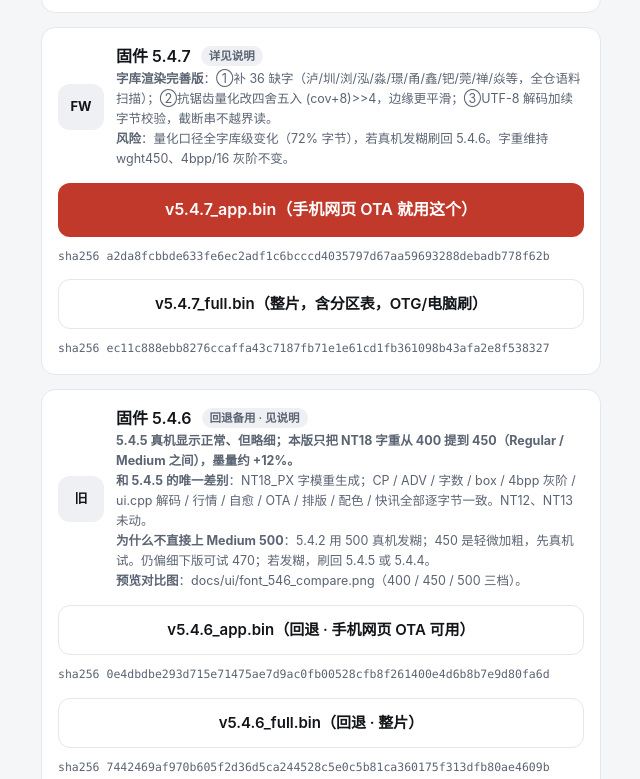
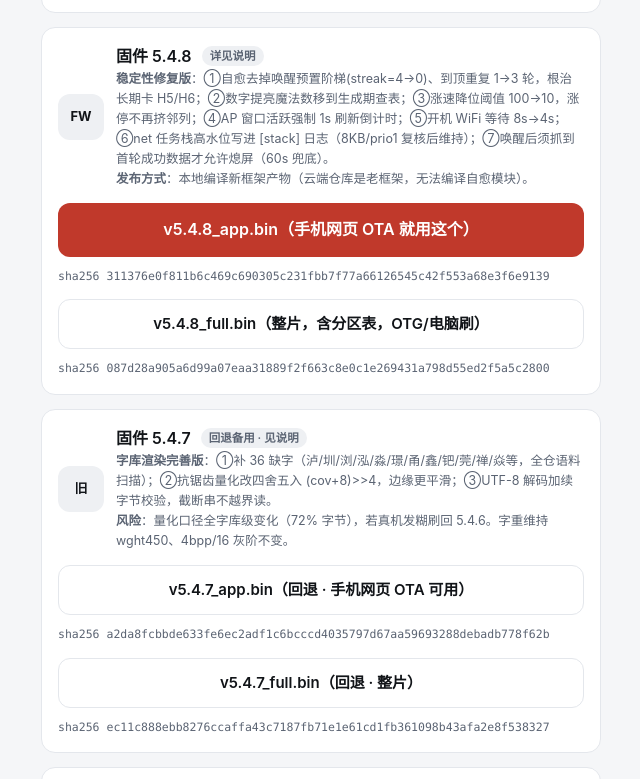
Before and after one commit to xiaoxiao456258/aipassport-dl, a plain HTML site: page index.html in a window 1280 px wide. Shown: the part 756-1535 px from the top of the page, without its empty margins (319-959 px from the left). Drawn offline with Linux system fonts and the light colour scheme.

Commit message:
site: 固件 5.4.8

```diff
--- a/index.html
+++ b/index.html
@@ -84,13 +84,27 @@
     <div class="row">
       <div class="icon alt">FW</div>
       <div>
-        <div class="name">固件 5.4.7 <span class="tag">详见说明</span></div>
+        <div class="name">固件 5.4.8 <span class="tag">详见说明</span></div>
+        <div class="meta"><b>稳定性修复版</b>：①自愈去掉唤醒预置阶梯(streak=4→0)、到顶重复 1→3 轮，根治长期卡 H5/H6；②数字提亮魔法数移到生成期查表；③涨速降位阈值 100→10，涨停不再挤邻列；④AP 窗口活跃强制 1s 刷新倒计时；⑤开机 WiFi 等待 8s→4s；⑥net 任务栈高水位写进 [stack] 日志（8KB/prio1 复核后维持）；⑦唤醒后须抓到首轮成功数据才允许熄屏（60s 兜底）。<br><b>发布方式</b>：本地编译新框架产物（云端仓库是老框架，无法编译自愈模块）。</div>
+      </div>
+    </div>
+    <a class="btn" data-file="v5.4.8_app.bin" href="./v5.4.8_app.bin" download>v5.4.8_app.bin（手机网页 OTA 就用这个）</a>
+    <div class="hash">sha256 311376e0f811b6c469c690305c231fbb7f77a66126545c42f553a68e3f6e9139</div>
+    <a class="btn ghost" data-file="v5.4.8_full.bin" href="./v5.4.8_full.bin" download>v5.4.8_full.bin（整片，含分区表，OTG/电脑刷）</a>
+    <div class="hash">sha256 087d28a905a6d99a07eaa31889f2f663c8e0c1e269431a798d55ed2f5a5c2800</div>
+  </div>
+
+  <div class="card">
+    <div class="row">
+      <div class="icon alt">旧</div>
+      <div>
+        <div class="name">固件 5.4.7 <span class="tag">回退备用 · 见说明</span></div>
         <div class="meta"><b>字库渲染完善版</b>：①补 36 缺字（泸/圳/浏/泓/淼/璟/甬/鑫/钯/莞/禅/焱等，全仓语料扫描）；②抗锯齿量化改四舍五入 (cov+8)&gt;&gt;4，边缘更平滑；③UTF-8 解码加续字节校验，截断串不越界读。<br><b>风险</b>：量化口径全字库级变化（72% 字节），若真机发糊刷回 5.4.6。字重维持 wght450、4bpp/16 灰阶不变。</div>
       </div>
     </div>
-    <a class="btn" data-file="v5.4.7_app.bin" href="./v5.4.7_app.bin" download>v5.4.7_app.bin（手机网页 OTA 就用这个）</a>
+    <a class="btn ghost" data-file="v5.4.7_app.bin" href="./v5.4.7_app.bin" download>v5.4.7_app.bin（回退 · 手机网页 OTA 可用）</a>
     <div class="hash">sha256 a2da8fcbbde633fe6ec2adf1c6bcccd4035797d67aa59693288debadb778f62b</div>
-    <a class="btn ghost" data-file="v5.4.7_full.bin" href="./v5.4.7_full.bin" download>v5.4.7_full.bin（整片，含分区表，OTG/电脑刷）</a>
+    <a class="btn ghost" data-file="v5.4.7_full.bin" href="./v5.4.7_full.bin" download>v5.4.7_full.bin（回退 · 整片）</a>
     <div class="hash">sha256 ec11c888ebb8276ccaffa43c7187fb71e1e61cd1fb361098b43afa2e8f538327</div>
   </div>
 
@@ -159,10 +173,10 @@
         <div class="meta">上面是 GitHub Pages，国内实测约 38 KB/s，1.57 MB 经常下半截 —— 半截镜像能写入、但校验过不了，就是这个报错。下面走 jsDelivr 实测约 250 KB/s，与上面的文件<strong>逐字节相同</strong>。下完对一下大小，不对就别刷。</div>
       </div>
     </div>
-    <a class="btn" href="https://cdn.jsdelivr.net/gh/xiaoxiao456258/aipassport-dl@1821207f/v5.4.7_app.bin" download>v5.4.7_app.bin（加速 · 手机 OTA 用）</a>
-    <div class="hash">下完核对：1,664,144 字节 · sha256 a2da8fcbbde633fe6ec2adf1c6bcccd4035797d67aa59693288debadb778f62b</div>
-    <a class="btn ghost" href="https://cdn.jsdelivr.net/gh/xiaoxiao456258/aipassport-dl@1821207f/v5.4.7_full.bin" download>v5.4.7_full.bin（加速 · 整片）</a>
-    <div class="hash">下完核对：1,729,680 字节 · sha256 ec11c888ebb8276ccaffa43c7187fb71e1e61cd1fb361098b43afa2e8f538327</div>
+    <a class="btn" href="https://cdn.jsdelivr.net/gh/xiaoxiao456258/aipassport-dl@PENDING/v5.4.8_app.bin" download>v5.4.8_app.bin（加速 · 手机 OTA 用）</a>
+    <div class="hash">下完核对：1,676,688 字节 · sha256 311376e0f811b6c469c690305c231fbb7f77a66126545c42f553a68e3f6e9139</div>
+    <a class="btn ghost" href="https://cdn.jsdelivr.net/gh/xiaoxiao456258/aipassport-dl@PENDING/v5.4.8_full.bin" download>v5.4.8_full.bin（加速 · 整片）</a>
+    <div class="hash">下完核对：1,742,224 字节 · sha256 087d28a905a6d99a07eaa31889f2f663c8e0c1e269431a798d55ed2f5a5c2800</div>
   </div>
 
   <div class="card">
```
Also changed, not shown: 2 other files.
